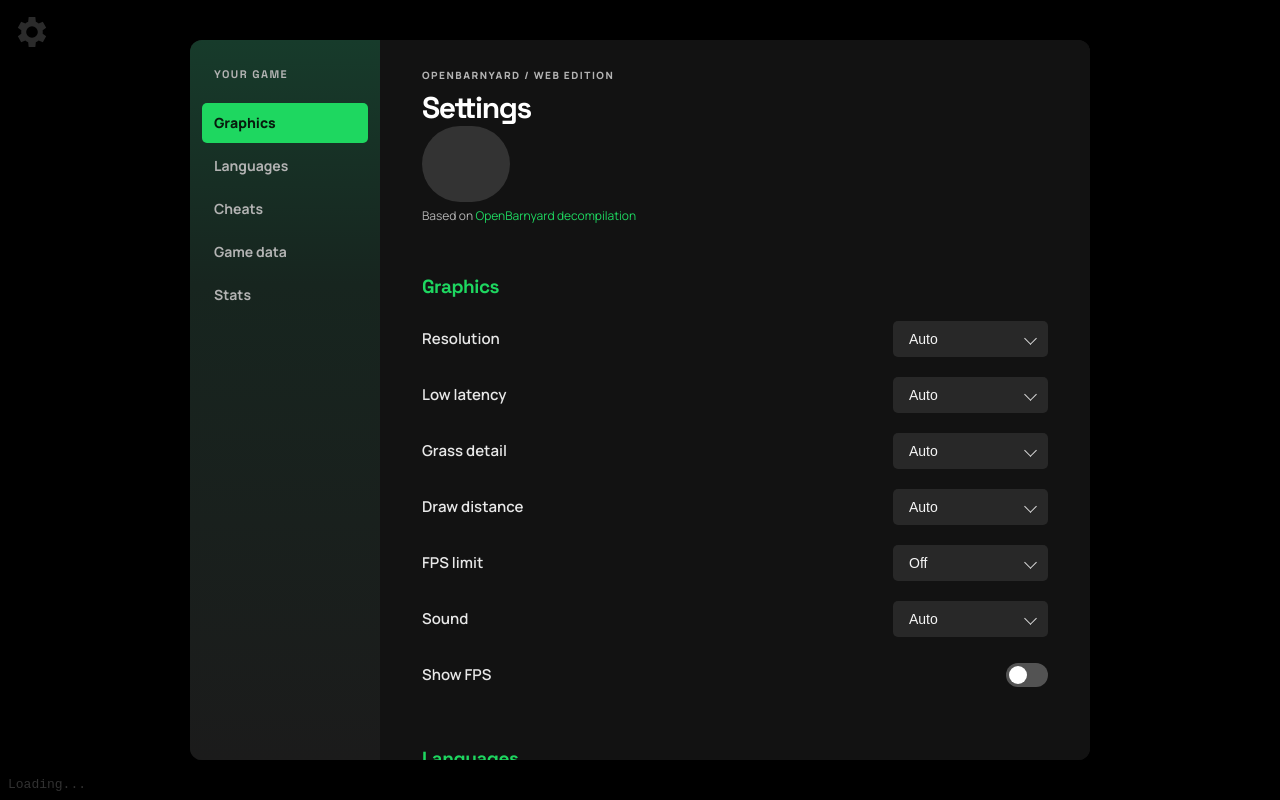
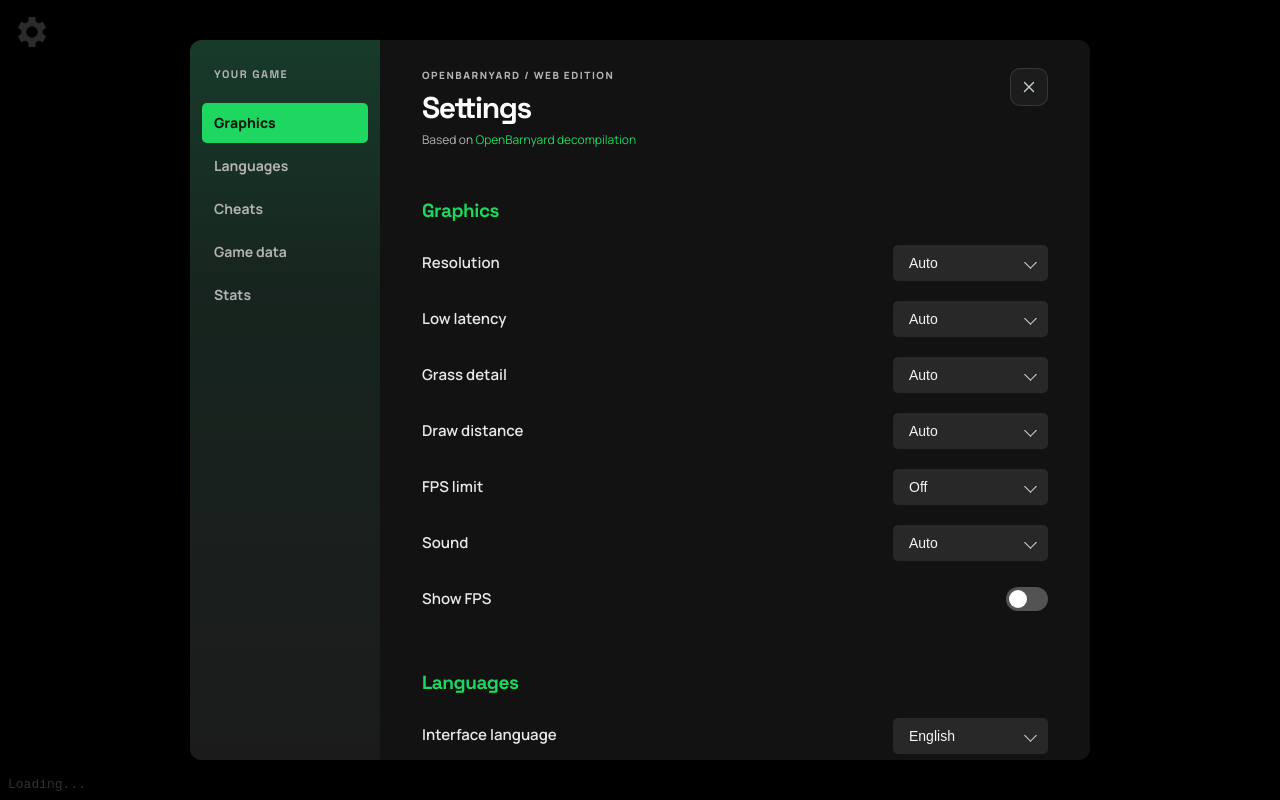
Before and after one commit to TaronJar/BarnyardWeb, a plain HTML site: page index.html in a window 1280 px wide. Both pictures are taken after a click on the element 32 px from the left and 32 px from the top of the page. Drawn offline with Linux system fonts and the light colour scheme.

Commit message:
Style header close icon

```diff
--- a/index.html
+++ b/index.html
@@ -1243,6 +1243,28 @@
 			font-family: "Space Grotesk", "Manrope", sans-serif !important;
 		}
 
+		/* Compact close control in the settings header */
+		#settings .head { position: relative; padding-right: 52px; }
+		#settings #settingsClose {
+			position: absolute;
+			top: 0;
+			right: 0;
+			width: 38px;
+			min-width: 38px;
+			height: 38px;
+			min-height: 38px;
+			padding: 9px;
+			border: 1px solid rgba(255,255,255,.12);
+			border-radius: 10px;
+			background: rgba(255,255,255,.045);
+			color: #c9d5ce;
+			cursor: pointer;
+			transition: background .18s ease, color .18s ease, border-color .18s ease, transform .18s ease;
+		}
+		#settings #settingsClose svg { display: block; width: 100%; height: 100%; fill: none; stroke: currentColor; stroke-width: 1.8; stroke-linecap: round; }
+		#settings #settingsClose:hover { background: rgba(30,215,96,.16); border-color: rgba(30,215,96,.38); color: #fff; transform: rotate(90deg); }
+		#settings #settingsClose:focus-visible { outline: 2px solid #1ed760; outline-offset: 3px; }
+
 	</style>
 </head>
 
```
